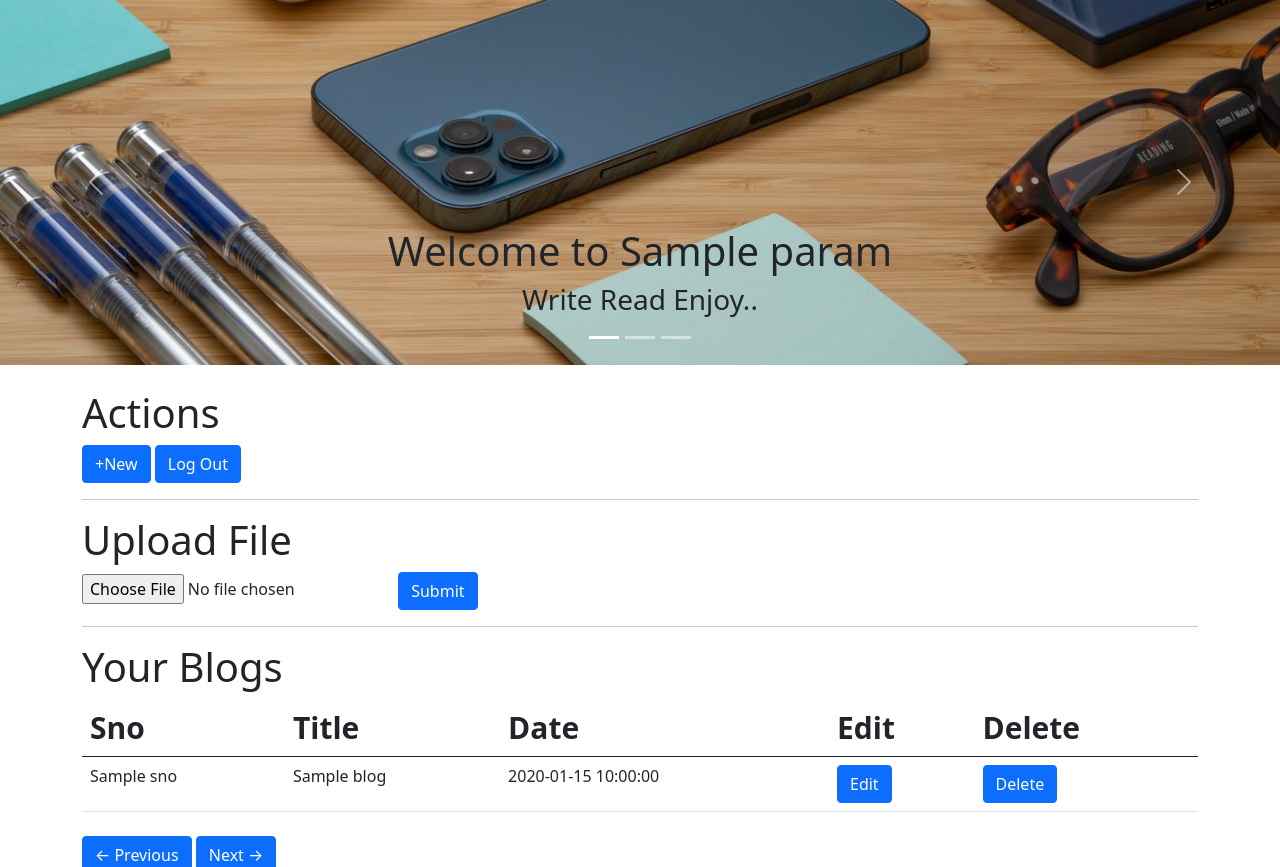
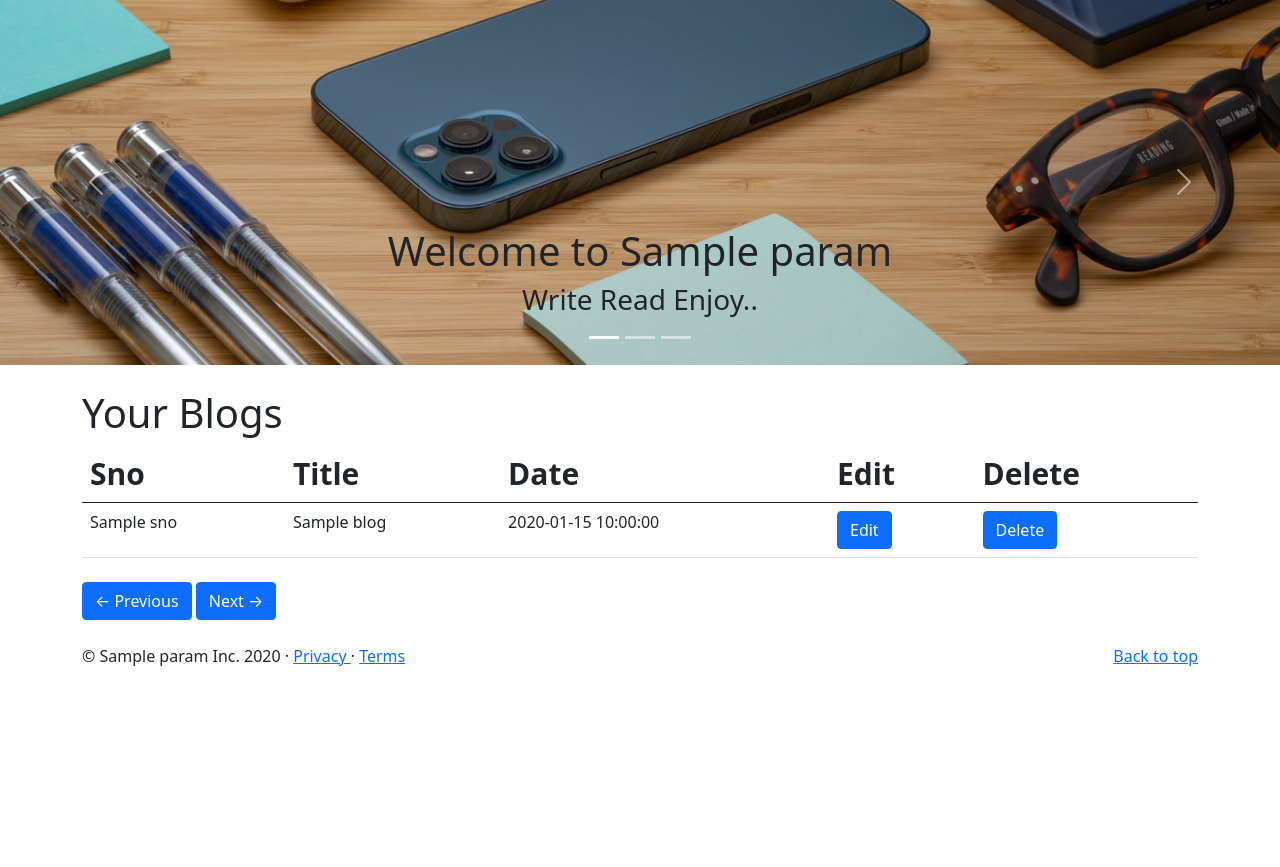
Before and after one commit to sandeepdot1/Blog-Site, a Flask app: template templates/dashboard.html in a window 1280 px wide. Shown: the part 57-924 px from the top of the page. After the commit the page ends 723 px from the top, so only its background shows below. Run offline with Flask 2, Linux system fonts and the light colour scheme; the template is opened without the code that fills it: most values are stand-ins (such as "Sample title", 1, 10 or a date in 2020); data that the repository does not hold is empty; parts of the project's set-up code (start-up, migrations or seed data) failed here and were passed over.

Commit message:
Removed actions and upload functionality from dashboard due to redundancy

```diff
--- a/templates/dashboard.html
+++ b/templates/dashboard.html
@@ -66,16 +66,6 @@
     </a>
 </div>
 <div class="container my-4">
-	<h1>Actions</h1>
-	<a href="/add"><button class="btn btn-primary">&plus;New</button></a>
-	<a href="/logout"><button class="btn btn-primary">Log Out</button></a>
-	<hr>
-	<h1>Upload File</h1>
-	<form action="/uploader" method="post" accept-charset="utf-8">
-		<input type="file" name="myfile">
-			<button class="btn btn-primary">Submit</button>
-	</form>
-	<hr>
 	<h1>Your Blogs</h1>
     <table class="table">
         <thead>
```
